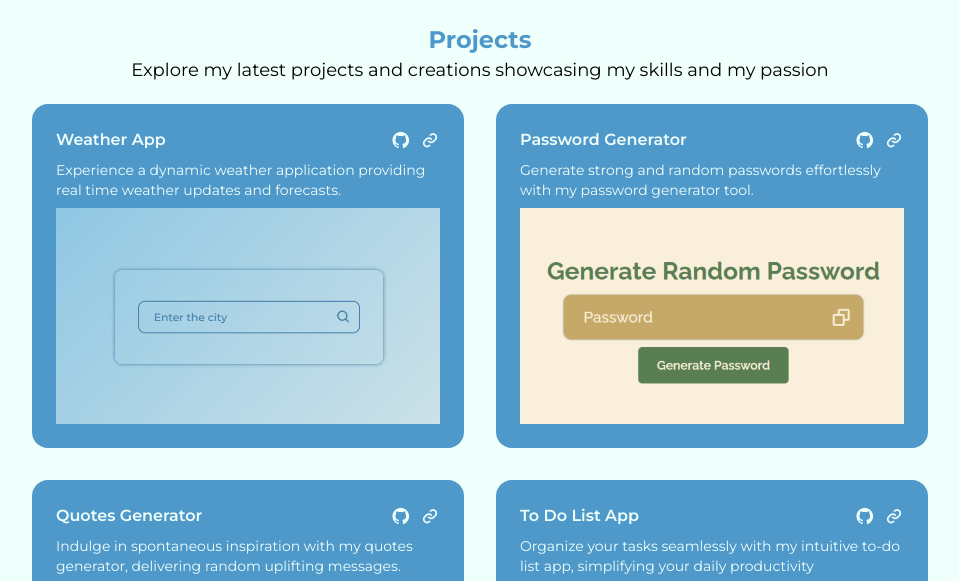
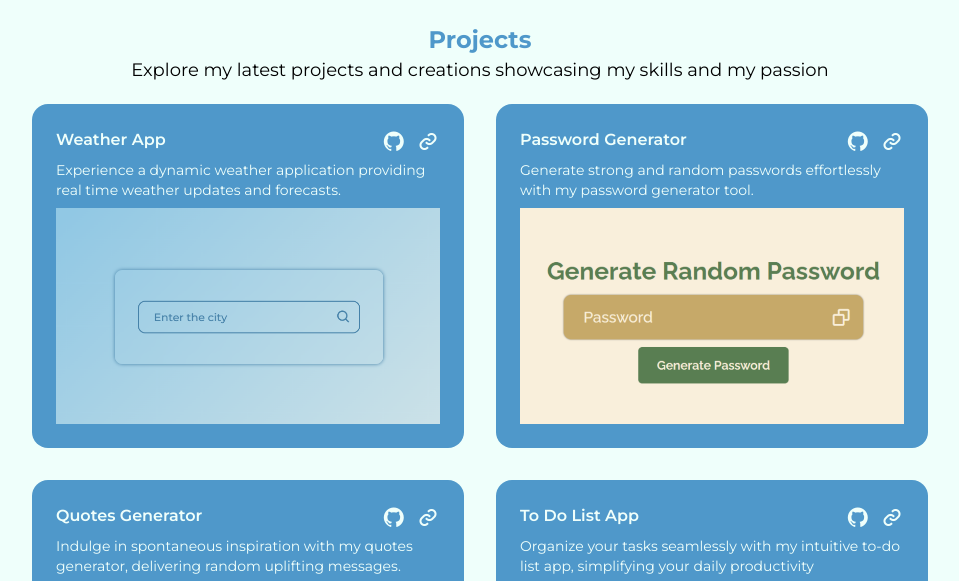
Before and after one commit to ndhfar/personal-website, a website: page src/index.html in a window 1280 px wide. Shown: the part 1640-2221 px from the top of the page, without its empty margins (160-1119 px from the left). Drawn offline with nearby package versions, Linux system fonts and the light colour scheme.

Commit message:
Editing project section with adding link for github and vercel

```diff
--- a/src/index.html
+++ b/src/index.html
@@ -186,10 +186,14 @@
               weather updates and forecasts.
             </p>
             <div
-              class="absolute top-4 right-4 text-xl space-x-1 lg:top-6 lg:right-6"
+              class="absolute top-4 right-4 text-xl space-x-1 lg:top-6 lg:right-6 lg:text-2xl"
             >
-              <i class="bx bxl-github cursor-pointer"></i>
-              <i class="bx bx-link cursor-pointer"></i>
+              <a href="https://github.com/ndhfar/weather" target="_blank"
+                ><i class="bx bxl-github"></i
+              ></a>
+              <a href="https://weather-two-ruddy.vercel.app/" target="_blank"
+                ><i class="bx bx-link cursor-pointer"></i
+              ></a>
             </div>
             <img src="../images/weather-apps.png" class="mt-2" />
           </div>
@@ -204,10 +208,18 @@
               generator tool.
             </p>
             <div
-              class="absolute top-4 right-4 text-xl space-x-1 lg:top-6 lg:right-6"
+              class="absolute top-4 right-4 text-xl space-x-1 lg:top-6 lg:right-6 lg:text-2xl"
             >
-              <i class="bx bxl-github cursor-pointer"></i>
-              <i class="bx bx-link cursor-pointer"></i>
+              <a
+                href="https://github.com/ndhfar/password-generator"
+                target="_blank"
+                ><i class="bx bxl-github"></i
+              ></a>
+              <a
+                href="https://password-generator-delta-five.vercel.app/"
+                target="_blank"
+                ><i class="bx bx-link cursor-pointer"></i
+              ></a>
             </div>
             <img src="../images/password-generator.png" class="mt-2" />
           </div>
@@ -222,10 +234,18 @@
               delivering random uplifting messages.
             </p>
             <div
-              class="absolute top-4 right-4 text-xl space-x-1 lg:top-6 lg:right-6"
+              class="absolute top-4 right-4 text-xl space-x-1 lg:top-6 lg:right-6 lg:text-2xl"
             >
-              <i class="bx bxl-github cursor-pointer"></i>
-              <i class="bx bx-link cursor-pointer"></i>
+              <a
+                href="https://github.com/ndhfar/quotes-generator"
+                target="_blank"
+                ><i class="bx bxl-github"></i
+              ></a>
+              <a
+                href="https://quotes-generator-three-pi.vercel.app/"
+                target="_blank"
+                ><i class="bx bx-link cursor-pointer"></i
+              ></a>
             </div>
             <img src="../images/quotes-generator.png" class="mt-2" />
           </div>
@@ -240,10 +260,14 @@
               simplifying your daily productivity
             </p>
             <div
-              class="absolute top-4 right-4 text-xl space-x-1 lg:top-6 lg:right-6"
+              class="absolute top-4 right-4 text-xl space-x-1 lg:top-6 lg:right-6 lg:text-2xl"
             >
-              <i class="bx bxl-github cursor-pointer"></i>
-              <i class="bx bx-link cursor-pointer"></i>
+              <a href="https://github.com/ndhfar/to-do-list" target="_blank"
+                ><i class="bx bxl-github"></i
+              ></a>
+              <a href="https://to-do-list-eta-ochre.vercel.app/" target="_blank"
+                ><i class="bx bx-link cursor-pointer"></i
+              ></a>
             </div>
             <img src="../images/to-do-list.png" class="mt-2" />
           </div>
```
